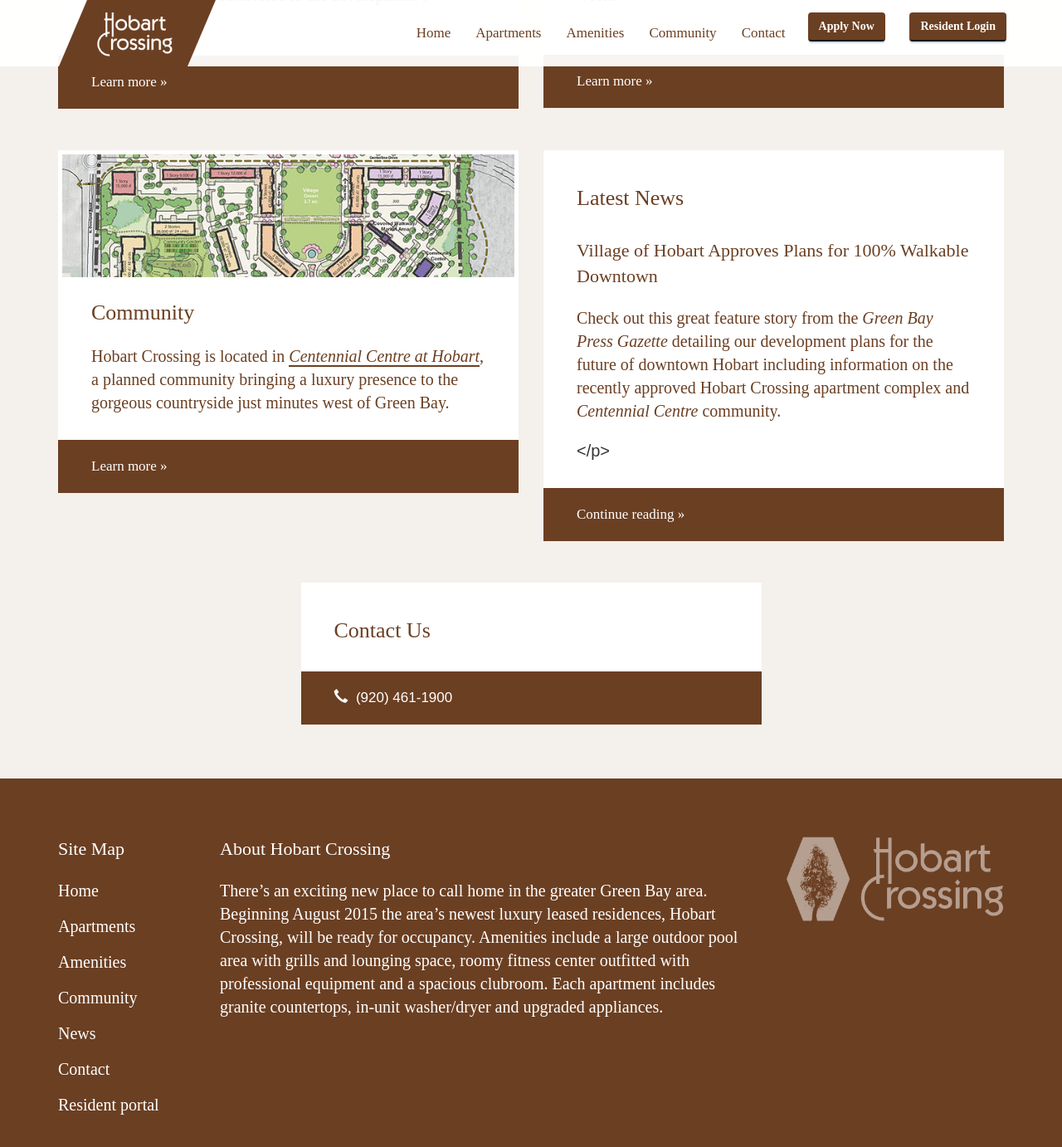
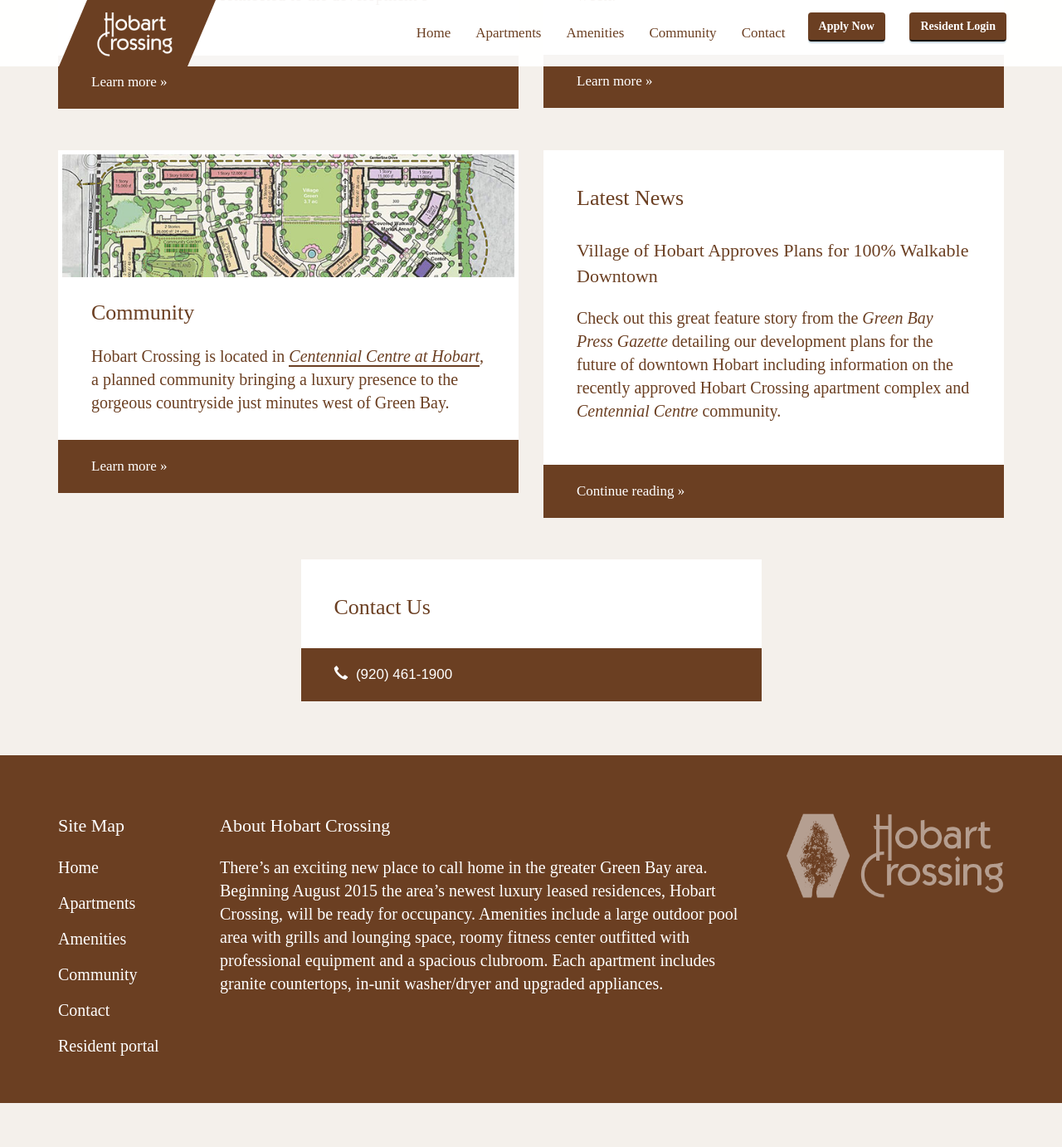
Before and after one commit to insight-creative/hobart-crossing, a Jekyll site: the page built from index.md, in a window 1280 px wide and 1400 px high, scrolled down 814 px. Shown: the top 1382 px of the window at 83% size. Built offline with Jekyll 4.4.1, drawn with Linux system fonts in a browser that asks for light colours; nearby versions of some CDN libraries; after the commit the page ends 2143 px from its top, so only the background shows below that.

Commit message:
fixing broken paragraph tag and removing news from footer

```diff
--- a/_includes/footer.html
+++ b/_includes/footer.html
@@ -8,7 +8,6 @@
           <li><a href="{{ site.baseurl }}/apartments">Apartments</a></li>
           <li><a href="{{ site.baseurl }}/amenities">Amenities</a></li>
           <li><a href="{{ site.baseurl }}/community">Community</a></li>
-          <li><a href="{{ site.baseurl }}/news">News</a></li>
           <li><a href="{{ site.baseurl }}/contact">Contact</a></li>
           <li><a href="https://www.rentcafe.com/residentservices/hobart-crossing/userlogin.aspx">Resident portal</a></li>
         </ul>
--- a/index.md
+++ b/index.md
@@ -65,7 +65,7 @@
         {% for post in site.posts limit: 1 %}
         <div class="post">
           <h2><a class="post-title" href="{{ site.baseurl }}{{ post.url }}">{{ post.title }}</a></h2>
-          {{ post.excerpt }}</p><!-- weird Jekyll glitch, closing p tag required -->
+          {{ post.excerpt }}<!-- weird Jekyll glitch, closing p tag required -->
           <p class="padding-card-hack2"> </p>
           <div class="card-button-group">
             <a class="card-button" href="{{ site.baseurl }}{{ post.url }}">Continue reading &raquo;</a>
```
Also changed, not shown: 7 other files.
